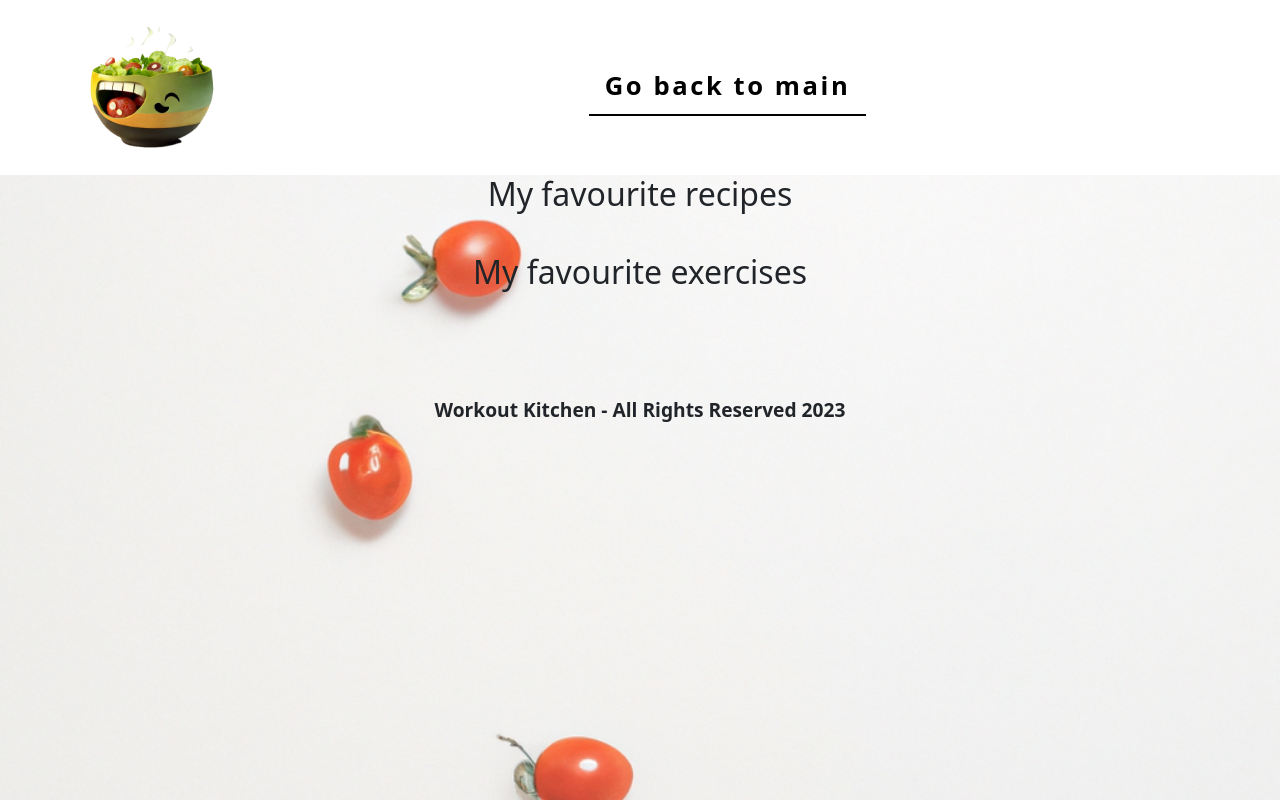
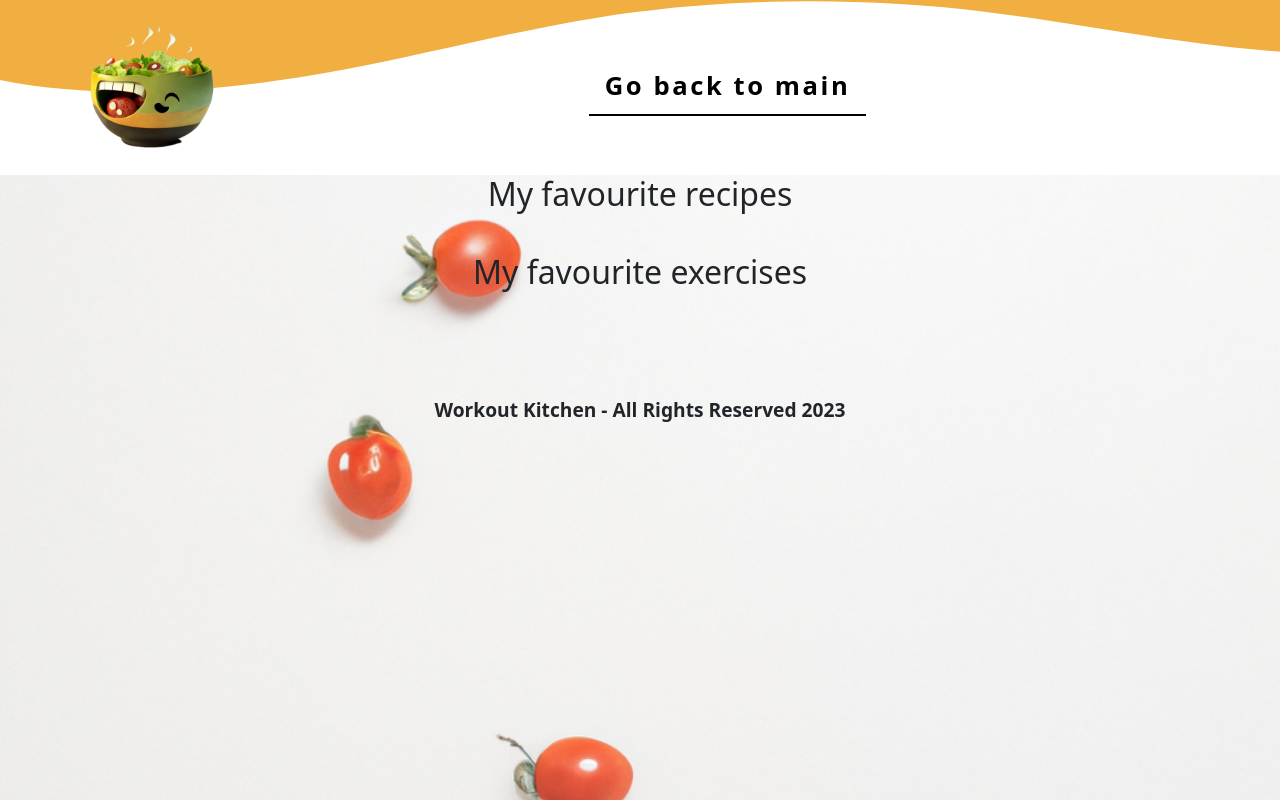
Before and after one commit to Allen-EC/workout_kitchen, a plain HTML site: page favourites.html in a window 1280 px wide. Drawn offline with nearby package versions, Linux system fonts and the light colour scheme.

Commit message:
added divider in navbar to make page same as main

```diff
--- a/favourites.html
+++ b/favourites.html
@@ -34,6 +34,11 @@
                 </ul>
             </div>
         </nav>
+        <div class="custom-shape-divider-top-1675628588">
+            <svg data-name="Layer 1" xmlns="http://www.w3.org/2000/svg" viewBox="0 0 1200 120" preserveAspectRatio="none">
+                <path d="M321.39,56.44c58-10.79,114.16-30.13,172-41.86,82.39-16.72,168.19-17.73,250.45-.39C823.78,31,906.67,72,985.66,92.83c70.05,18.48,146.53,26.09,214.34,3V0H0V27.35A600.21,600.21,0,0,0,321.39,56.44Z" class="shape-fill"></path>
+            </svg>
+          </div>
     </header>
     <main>
         <div>
```
